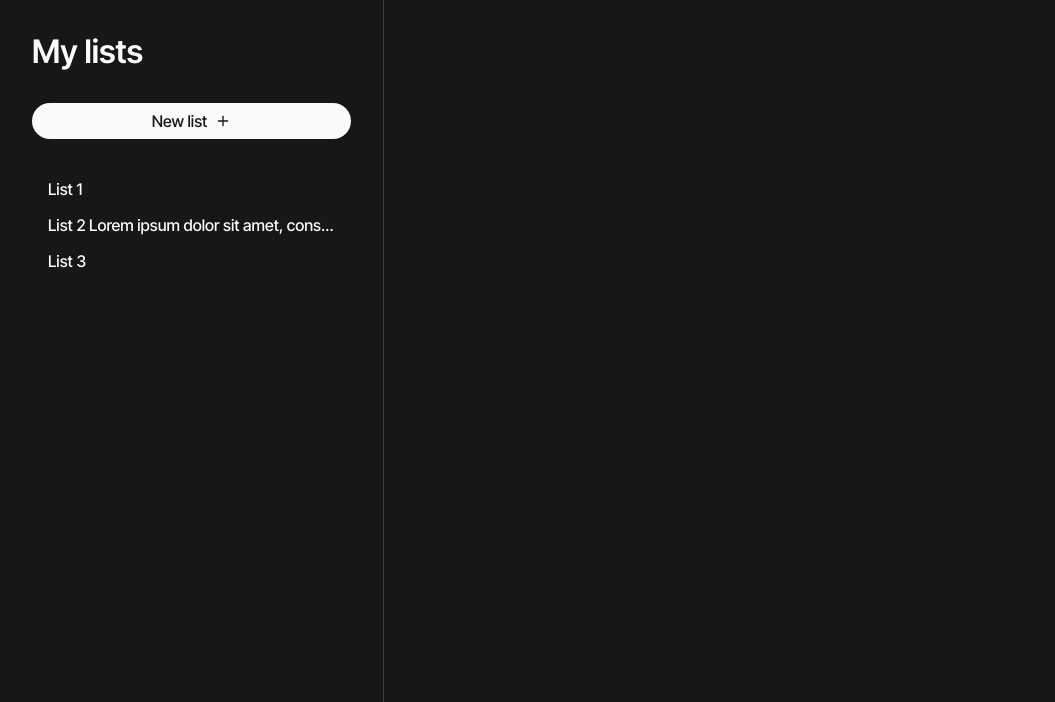
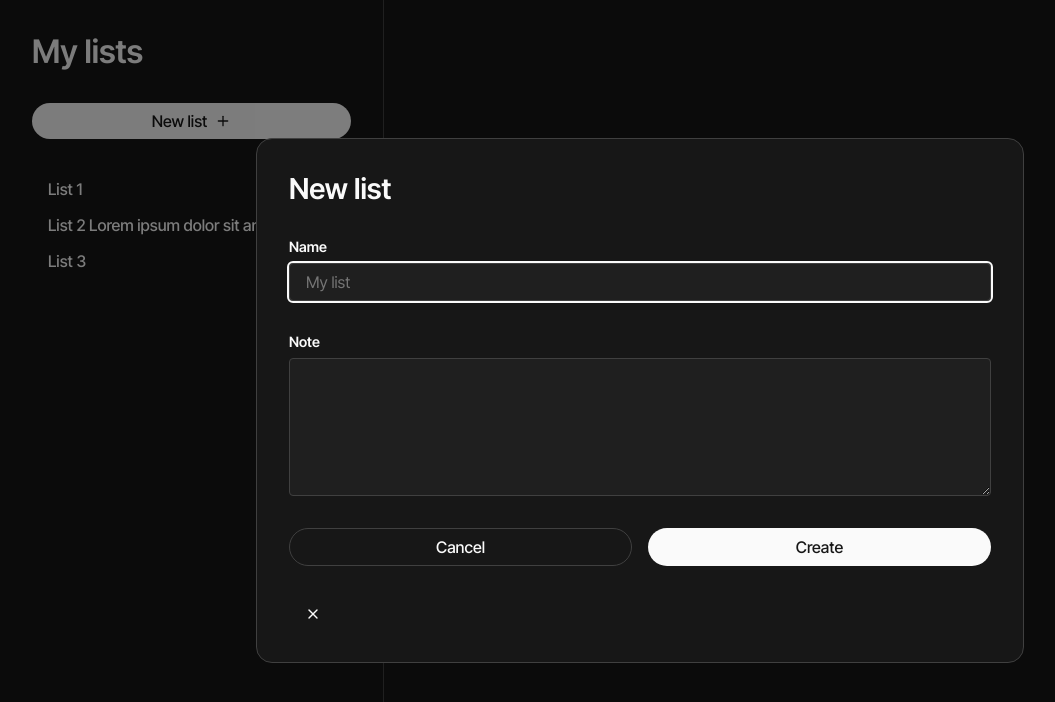
Before and after one commit to mikeploythai/foodlist-dev, a Next.js app: page / in a window 1280 px wide. Both pictures are taken after a click on the button "New list". Shown: the top 702 px of the page, without its empty margins (0-1055 px from the left). Built offline with nearby package versions, Linux system fonts and the light colour scheme.

Commit message:
Added Radix UI dialog, created new list dialog, modified/added styles for elements, buttons, etc

```diff
--- a/package.json
+++ b/package.json
@@ -9,6 +9,7 @@
     "lint": "next lint"
   },
   "dependencies": {
+    "@radix-ui/react-dialog": "^1.0.5",
     "@tabler/icons-react": "^3.3.0",
     "clsx": "^2.1.1",
     "dayjs": "^1.11.11",
--- a/src/app/page.tsx
+++ b/src/app/page.tsx
@@ -1,3 +1,10 @@
+import {
+  Dialog,
+  DialogClose,
+  DialogContent,
+  DialogTitle,
+  DialogTrigger,
+} from "@/components/Dialog";
 import {
   ghostBtn,
   outlineBtn,
@@ -32,9 +39,7 @@ function Sidebar({ currentListId }: { currentListId?: string }) {
       <h2>My lists</h2>
 
       <div className={styles.actions}>
-        <button className={secondaryBtn}>
-          New list <IconPlus size={16} />
-        </button>
+        <NewListAction />
       </div>
 
       <nav>
@@ -49,6 +54,58 @@ function Sidebar({ currentListId }: { currentListId?: string }) {
         ))}
       </nav>
     </aside>
+  );
+}
+
+function NewListAction() {
+  const actionLabel = "New list";
+
+  return (
+    <Dialog>
+      <DialogTrigger className={secondaryBtn}>
+        {actionLabel} <IconPlus size={16} />
+      </DialogTrigger>
+
+      <DialogContent>
+        <DialogTitle>{actionLabel}</DialogTitle>
+
+        <form>
+          <ListFields />
+
+          <div form-container="actions">
+            <DialogClose className={outlineBtn}>Cancel</DialogClose>
+
+            <button type="submit" className={secondaryBtn}>
+              Create
+            </button>
+          </div>
+        </form>
+      </DialogContent>
+    </Dialog>
+  );
+}
+
+function ListFields() {
+  return (
+    <>
+      <label>
+        <small>Name</small>
+
+        <input
+          type="text"
+          minLength={2}
+          maxLength={80}
+          placeholder="My list"
+          required
+        />
+      </label>
+
+      <label>
+        <small>Note</small>
+
+        <textarea rows={6} maxLength={320} />
+      </label>
+    </>
   );
 }
 
--- /dev/null
+++ b/src/components/Dialog.tsx
@@ -0,0 +1,34 @@
+"use client";
+
+import styles from "@/styles/components/Dialog.module.css";
+import * as DialogPrimitive from "@radix-ui/react-dialog";
+import { IconX } from "@tabler/icons-react";
+
+export const Dialog = DialogPrimitive.Root;
+
+export const DialogTrigger = DialogPrimitive.Trigger;
+
+export const DialogTitle = DialogPrimitive.Title;
+
+export const DialogDescription = DialogPrimitive.Description;
+
+export const DialogClose = DialogPrimitive.Close;
+
+type DialogContentProps = Omit<DialogPrimitive.DialogContentProps, "className">;
+
+export const DialogContent = ({ children, ...props }: DialogContentProps) => (
+  <DialogPrimitive.Portal>
+    <DialogPrimitive.Overlay className={styles.overlay}>
+      <DialogPrimitive.Content className={styles.content} {...props}>
+        {children}
+
+        <DialogPrimitive.Close
+          aria-label="Close dialog"
+          className={styles.closeBtn}
+        >
+          <IconX size={16} />
+        </DialogPrimitive.Close>
+      </DialogPrimitive.Content>
+    </DialogPrimitive.Overlay>
+  </DialogPrimitive.Portal>
+);
--- a/src/styles/components/Button.module.css
+++ b/src/styles/components/Button.module.css
@@ -12,6 +12,11 @@
   color: var(--white);
   cursor: pointer;
   transition: background-color var(--ease), opacity var(--ease);
+}
+
+.primaryBtn:disabled {
+  opacity: 50%;
+  cursor: not-allowed;
 }
 
 .primaryBtn:focus-visible {
@@ -44,19 +49,19 @@
 }
 
 @media (hover: hover) {
-  .primaryBtn:hover {
+  .primaryBtn:hover:not(:disabled) {
     background-color: rgba(var(--orange-rgb) / 80%);
   }
 
-  .secondaryBtn:hover {
+  .secondaryBtn:hover:not(:disabled) {
     background-color: rgba(var(--white-rgb) / 80%);
   }
 
-  .ghostBtn:hover {
+  .ghostBtn:hover:not(:disabled) {
     background-color: var(--transparent-gray);
   }
 
-  .dangerBtn:hover {
+  .dangerBtn:hover:not(:disabled) {
     background-color: rgba(var(--red-rgb) / 80%);
   }
 }
--- /dev/null
+++ b/src/styles/components/Dialog.module.css
@@ -0,0 +1,91 @@
+.overlay {
+  position: fixed;
+  inset: 0;
+  display: flex;
+  align-items: end;
+  justify-content: center;
+  padding: 1rem;
+  background-color: rgba(0 0 0 / 50%);
+  z-index: 1;
+}
+
+.overlay[data-state="open"] {
+  animation: fade-in var(--ease);
+}
+
+.overlay[data-state="closed"] {
+  animation: fade-out var(--ease);
+}
+
+.content {
+  position: relative;
+  display: grid;
+  max-width: 48rem;
+  width: 100%;
+  gap: 2rem;
+  padding: 2rem;
+  background-color: var(--black);
+  border: 1px solid var(--gray);
+  border-radius: 1rem;
+}
+
+.content[data-state="open"] {
+  animation: slide-up var(--ease), fade-in var(--ease);
+}
+
+.content[data-state="closed"] {
+  animation: slide-down var(--ease), fade-out var(--ease);
+}
+
+.content:focus-visible {
+  outline: 2px solid var(--white);
+}
+
+.closeBtn {
+  composes: ghostBtn from "./Button.module.css";
+  position: absolute;
+  top: 1rem;
+  right: 1rem;
+}
+
+@media only screen and (min-width: 48rem) {
+  .overlay {
+    align-items: center;
+  }
+}
+
+@keyframes fade-in {
+  from {
+    opacity: 0;
+  }
+  to {
+    opacity: 1;
+  }
+}
+
+@keyframes fade-out {
+  from {
+    opacity: 1;
+  }
+  to {
+    opacity: 0;
+  }
+}
+
+@keyframes slide-up {
+  from {
+    transform: translateY(1rem);
+  }
+  to {
+    transform: translateY(0);
+  }
+}
+
+@keyframes slide-down {
+  from {
+    transform: translateY(0);
+  }
+  to {
+    transform: translateY(1rem);
+  }
+}
--- a/src/styles/globals.css
+++ b/src/styles/globals.css
@@ -42,12 +42,23 @@ a {
 h1,
 h2 {
   font-weight: 600;
+  text-wrap: balance;
+}
+
+h1 {
   font-size: 2.027rem;
-  text-wrap: balance;
+}
+
+h2 {
+  font-size: 1.802rem;
 }
 
 p {
   text-wrap: pretty;
+}
+
+small {
+  font-size: 0.889rem;
 }
 
 hgroup {
@@ -60,3 +71,49 @@ hgroup {
 ul {
   list-style: none;
 }
+
+form {
+  display: grid;
+  gap: 2rem;
+}
+
+form [form-container="actions"] {
+  display: grid;
+  grid-template-columns: repeat(2, minmax(0, 1fr));
+  gap: 1rem;
+}
+
+form [form-container="actions"] button {
+  justify-content: center;
+}
+
+label {
+  display: grid;
+  gap: 0.5rem;
+  font-weight: 600;
+}
+
+input,
+textarea {
+  all: unset;
+  background-color: var(--transparent-gray);
+  border: 1px solid var(--gray);
+  border-radius: 0.25rem;
+  padding: 0.5rem 1rem;
+  font-weight: 400;
+}
+
+textarea {
+  overflow-wrap: break-word;
+  resize: vertical;
+}
+
+input:hover,
+textarea:hover {
+  cursor: text;
+}
+
+input:focus-visible,
+textarea:focus-visible {
+  outline: 2px solid var(--white);
+}
--- a/src/styles/page.module.css
+++ b/src/styles/page.module.css
@@ -37,6 +37,10 @@
 .actions button:first-of-type {
   flex: 1;
   justify-content: center;
+}
+
+.sidebar h2 {
+  font-size: 2.027rem;
 }
 
 .sidebar nav {
```
Also changed, not shown: 1 other file (tests, documents, lock files or other folders).
